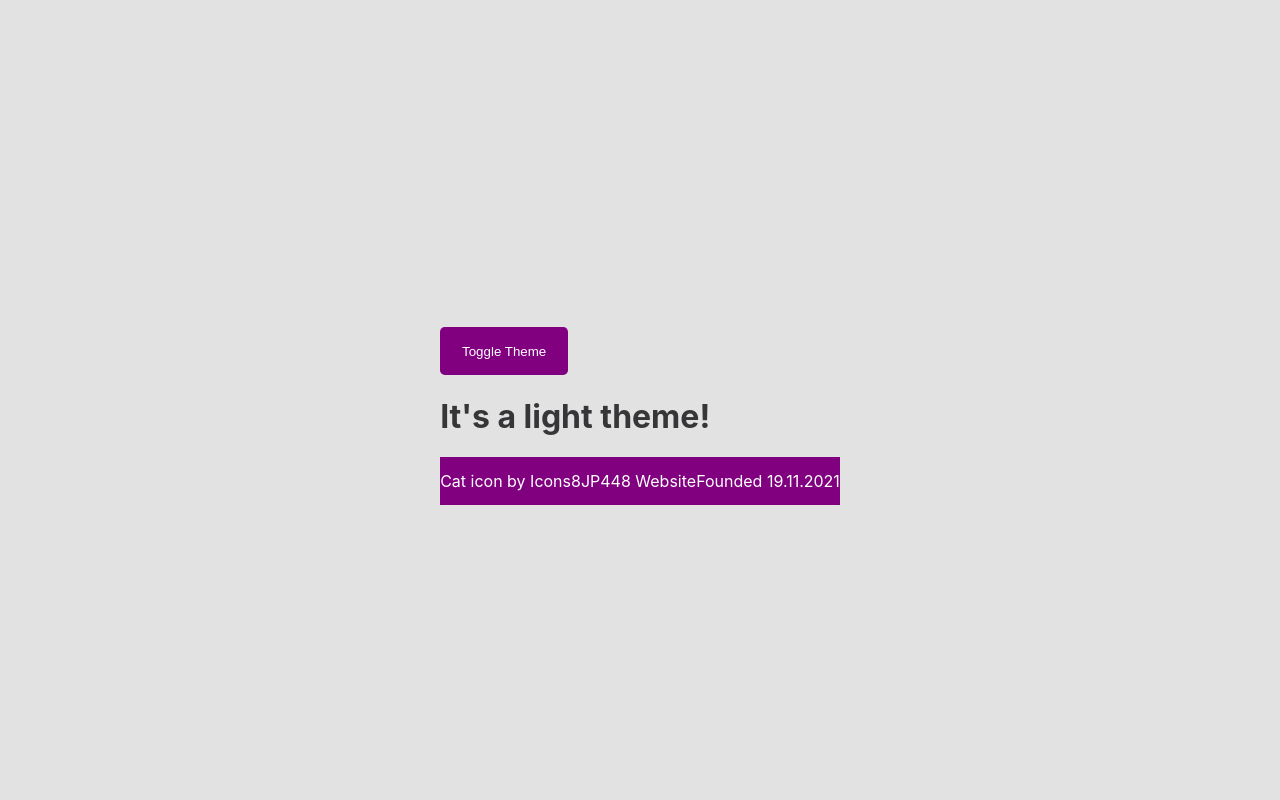
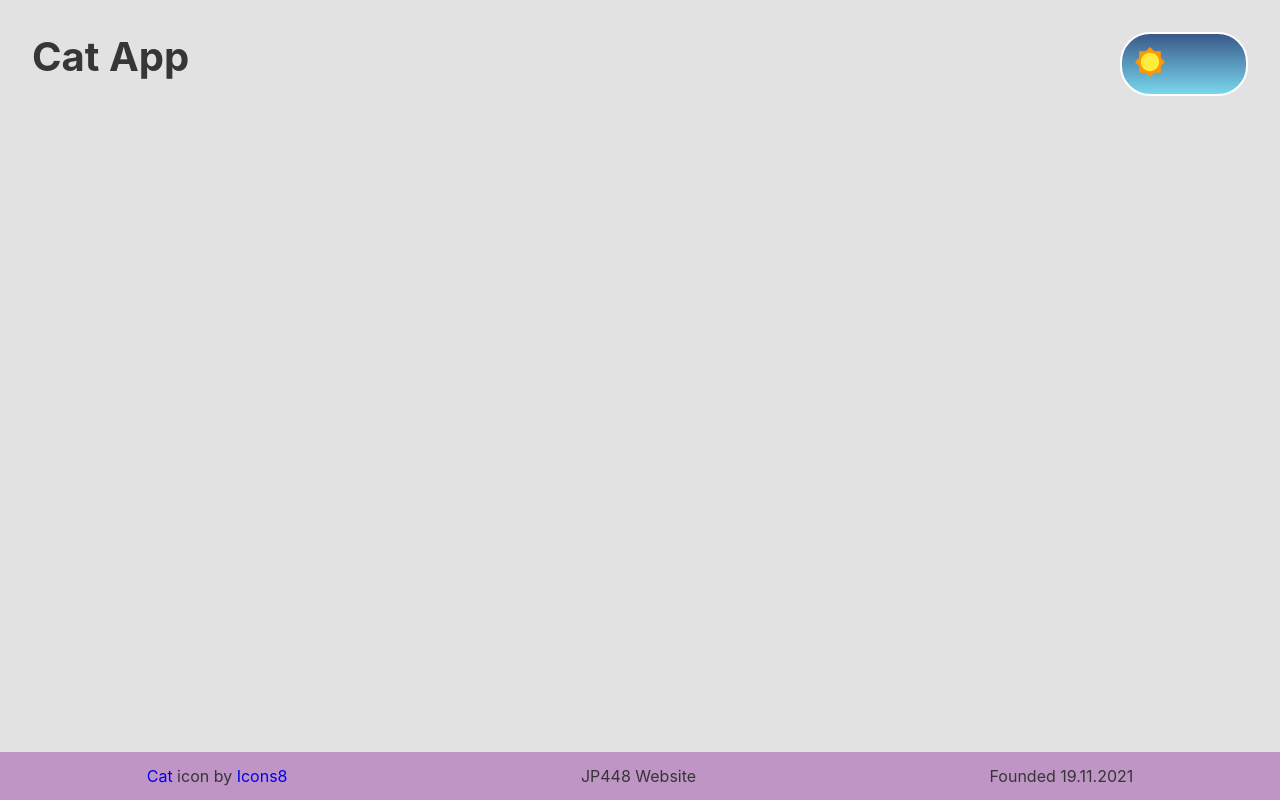
Before and after one commit to jp448/catApp, a React (Create React App) app: page / in a window 1280 px wide. Built offline with nearby package versions, Linux system fonts and the light colour scheme.

Commit message:
added light and dark theme toogle and styled components

```diff
--- a/package.json
+++ b/package.json
@@ -10,6 +10,8 @@
     "@types/node": "^12.20.37",
     "@types/react": "^17.0.35",
     "@types/react-dom": "^17.0.11",
+    "axios": "^0.24.0",
+    "immer": "^9.0.6",
     "react": "^17.0.2",
     "react-dom": "^17.0.2",
     "react-scripts": "4.0.3",
--- a/src/Themes/theme.js
+++ b/src/Themes/theme.js
@@ -3,6 +3,7 @@ export const lightTheme = {
     text: '#363537',
     toggleBorder: '#FFF',
     gradient: 'linear-gradient(#39598A, #79D7ED)',
+    footer: "#BE95C4",
 }
 
 export const darkTheme = {
@@ -10,4 +11,5 @@ export const darkTheme = {
     text: '#FAFAFA',
     toggleBorder: '#6B8096',
     gradient: 'linear-gradient(#091236, #1E215D)',
+    footer: '#4A2C4E',
 }
--- a/src/components/App.tsx
+++ b/src/components/App.tsx
@@ -1,12 +1,48 @@
-import React, { useState } from 'react';
+import React, { useState, useEffect } from 'react';
 import Footer from './Footer';
-import Button from './Button';
+import Toggle from './Toggle';
+//import CatList from './CatList';
+//import {getCats} from '../Services/CatService'
 import { GlobalStyles } from './../global';
-import { ThemeProvider } from 'styled-components';
+import styled, { ThemeProvider } from 'styled-components';
 import { lightTheme, darkTheme } from './../Themes/theme';
+
+const Main = styled.div`
+    display: flex;
+    flex-direction: column;
+    flex-grow: 1;
+    align-items: center;
+`;
+
+const Heading = styled.div`
+    display: flex;
+    justify-content: space-between;
+    width: 100%;
+    margin: 2rem 0;
+    padding: 0 2rem;
+`;
+
+const Header = styled.h1`
+    font-size: 2.5rem;
+    margin: 0;
+`;
+
+const Content = styled.div`
+   flex-grow: 1;
+`;
 
 function App() {
     const [theme, setTheme] = useState('light');
+    //const [results, setResults] =useState([]);
+
+    // useEffect(() => {
+    //     async function getCatPictures() {
+    //         const cats = await getCats();
+    //         setResults(cats);
+    //     }
+    //
+    //     getCatPictures()
+    // }, [results]);
 
     // The function that toggles between themes
         const toggleTheme = () => {
@@ -22,9 +58,17 @@ function App() {
       <ThemeProvider theme={theme === 'light' ? lightTheme : darkTheme}>
           <>
               <GlobalStyles />
-              <Button raiseFunction={toggleTheme} text={"Toggle Theme"}/>
-              <h1>It's a light theme!</h1>
-              <Footer/>
+              <Main>
+                  <Heading>
+                      <Header>Cat App</Header>
+                      <Toggle theme={theme} toggleTheme={toggleTheme} />
+                  </Heading>
+
+                  <Content>
+                      {/*<CatList />*/}
+                  </Content>
+                  <Footer/>
+              </Main>
           </>
       </ThemeProvider>
   );
--- a/src/components/Footer.tsx
+++ b/src/components/Footer.tsx
@@ -1,23 +1,28 @@
 import React from 'react';
 import styled from "styled-components";
 
-const StyledFooter = styled.footer`
+interface Props {
+    theme: string
+}
+
+const StyledFooter = styled.footer<Props>`
     display: flex;
     align-items: center;
     justify-content: space-around;
     background-color: purple;
-    color: #ffffff;
+    background: ${({ theme }) => theme.footer};
     height: 3rem;
+    width: 100%;
 `;
 
 const StyledLink = styled.a`
-    color: #FFFFFF;
     text-decoration: none;
+    color: "#454AB0";
 `;
 
 function Footer() {
     return (
-        <StyledFooter className="Footer">
+        <StyledFooter >
             <div>
                 <StyledLink target="_blank" href="https://icons8.com/icon/121439/cat">
                     Cat
--- a/src/components/Toggle.tsx
+++ b/src/components/Toggle.tsx
@@ -3,7 +3,12 @@ import styled from 'styled-components';
 import { ReactComponent as SunIcon } from './icons/sun.svg';
 import { ReactComponent as MoonIcon } from './icons/moon.svg';
 
-const ToggleContainer = styled.button`
+interface Props {
+    theme: string,
+    lightTheme: boolean
+}
+
+const ToggleContainer = styled.button<Props>`
   background: ${({ theme }) => theme.gradient};
   border: 2px solid ${({ theme }) => theme.toggleBorder};
   border-radius: 30px;
@@ -11,12 +16,26 @@ const ToggleContainer = styled.button`
   display: flex;
   font-size: 0.5rem;
   justify-content: space-between;
-  margin: 0 auto;
   overflow: hidden;
   padding: 0.5rem;
   position: relative;
   width: 8rem;
   height: 4rem;
+
+  svg {
+    height: auto;
+    width: 2.5rem;
+    transition: all 0.3s linear;
+
+    // sun icon
+    &:first-child {
+      transform: ${({ lightTheme }) => lightTheme ? 'translateY(0)' : 'translateY(100px)'};
+    }
+
+    // moon icon
+    &:nth-child(2) {
+      transform: ${({ lightTheme }) => lightTheme ? 'translateY(-100px)' : 'translateY(0)'};
+    }
   }
 `;
 
@@ -26,12 +45,12 @@ type ToggleProps = {
 }
 
 const Toggle = ({ theme, toggleTheme }: ToggleProps) => {
-    //const isLight = theme === 'light';
+    const isLight = theme === 'light';
     return (
-        <button onClick={toggleTheme} >
+        <ToggleContainer onClick={toggleTheme} lightTheme={isLight}>
             <SunIcon />
             <MoonIcon />
-        </button>
+        </ToggleContainer>
     );
 };
 
--- a/src/global.js
+++ b/src/global.js
@@ -8,16 +8,21 @@ export const GlobalStyles = createGlobalStyle`
   }
 
   body {
-    align-items: center;
     background: ${({ theme }) => theme.body};
     color: ${({ theme }) => theme.text};
-    display: flex;
-    flex-direction: column;
-    justify-content: center;
-    height: 100vh;
+    min-height: 100vh;
+    width: 100%;
     margin: 0;
     padding: 0;
     font-family: BlinkMacSystemFont, -apple-system, 'Segoe UI', Roboto, Helvetica, Arial, sans-serif;
     transition: all 0.25s linear;
+    display: flex;
+    flex-direction: column;
+  }
+
+  #root {
+    flex-grow: 1;
+    display: flex;
+    flex-direction: column;
   }
  `;
```
Also changed, not shown: src/Services/CatService.js (+10 -0 lines), src/components/CatList.tsx (+9 -0 lines), 1 other file (tests, documents, lock files or other folders).
